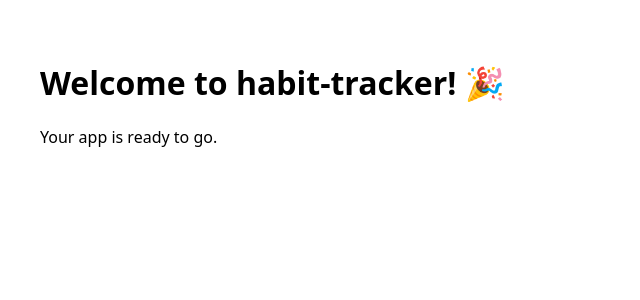
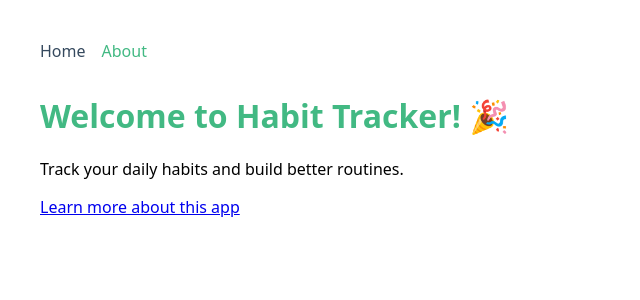
Before and after one commit to stjk2513/habit-tracker, a Vue app: page / in a window 1280 px wide. Shown: the top 300 px of the page, without its empty margins (0-640 px from the left). Built offline with nearby package versions, Linux system fonts and the light colour scheme.

Commit message:
add basic router

```diff
--- a/package.json
+++ b/package.json
@@ -12,7 +12,8 @@
     "test": "vitest"
   },
   "dependencies": {
-    "vue": "^3.5.24"
+    "vue": "^3.5.24",
+    "vue-router": "^4.6.4"
   },
   "devDependencies": {
     "@types/node": "^24.10.1",
--- a/src/App.vue
+++ b/src/App.vue
@@ -1,12 +1,27 @@
-<script setup lang="ts">
-</script>
+<script setup lang="ts"></script>
 
 <template>
   <div style="padding: 2rem; font-family: system-ui">
-    <h1>Welcome to habit-tracker! 🎉</h1>
-    <p>Your app is ready to go.</p>
+    <nav style="margin-bottom: 2rem">
+      <router-link to="/" style="margin-right: 1rem">Home</router-link>
+      <router-link to="/about">About</router-link>
+    </nav>
+    <router-view />
   </div>
 </template>
 
 <style scoped>
+a {
+  color: #42b983;
+  text-decoration: none;
+  font-weight: 500;
+}
+
+a:hover {
+  text-decoration: underline;
+}
+
+a.router-link-active {
+  color: #35495e;
+}
 </style>
--- a/src/main.ts
+++ b/src/main.ts
@@ -1,4 +1,5 @@
 import { createApp } from 'vue'
 import App from './App.vue'
+import router from './router'
 
-createApp(App).mount('#app')
+createApp(App).use(router).mount('#app')
--- /dev/null
+++ b/src/router/index.ts
@@ -0,0 +1,24 @@
+import { createRouter, createWebHistory } from 'vue-router'
+import type { RouteRecordRaw } from 'vue-router'
+import HomeView from '../views/HomeView.vue'
+import AboutView from '../views/AboutView.vue'
+
+const routes: RouteRecordRaw[] = [
+  {
+    path: '/',
+    name: 'home',
+    component: HomeView
+  },
+  {
+    path: '/about',
+    name: 'about',
+    component: AboutView
+  }
+]
+
+const router = createRouter({
+  history: createWebHistory(import.meta.env.BASE_URL),
+  routes
+})
+
+export default router
--- /dev/null
+++ b/src/views/AboutView.vue
@@ -0,0 +1,18 @@
+<script setup lang="ts">
+</script>
+
+<template>
+  <div>
+    <h1>About Habit Tracker</h1>
+    <p>This is a habit tracking application built with Vue 3 and TypeScript.</p>
+    <p>
+      <router-link to="/">Go back to Home</router-link>
+    </p>
+  </div>
+</template>
+
+<style scoped>
+h1 {
+  color: #42b983;
+}
+</style>
--- /dev/null
+++ b/src/views/HomeView.vue
@@ -0,0 +1,17 @@
+<script setup lang="ts"></script>
+
+<template>
+  <div>
+    <h1>Welcome to Habit Tracker! 🎉</h1>
+    <p>Track your daily habits and build better routines.</p>
+    <p>
+      <router-link to="/about">Learn more about this app</router-link>
+    </p>
+  </div>
+</template>
+
+<style scoped>
+h1 {
+  color: #42b983;
+}
+</style>
```
Also changed, not shown: 1 other file (tests, documents, lock files or other folders).
